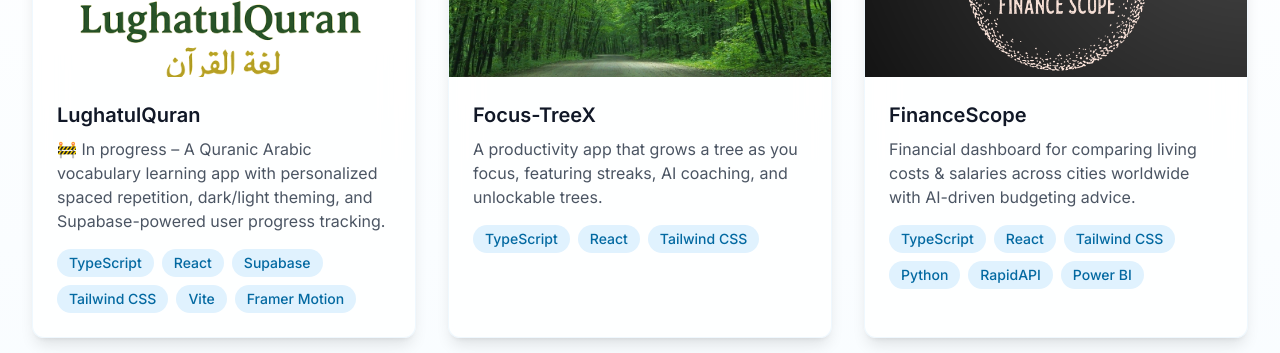
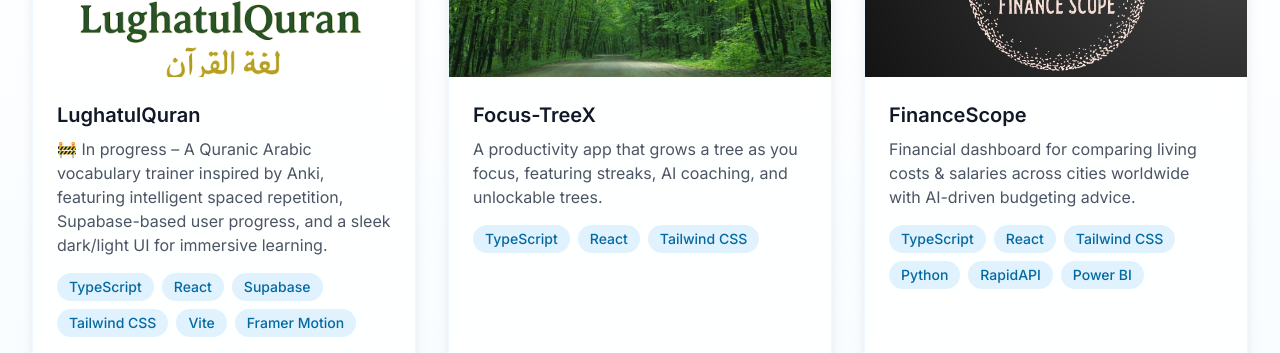
Before and after one commit to hamzaelmi068/HzProject2, a React (Vite) app in the folder project/: page / in a window 1280 px wide. Shown: the part 2520-2873 px from the top of the page. Built offline with nearby package versions, Linux system fonts and the light colour scheme.

Commit message:
Update Projects.tsx

```diff
--- a/project/src/components/Projects.tsx
+++ b/project/src/components/Projects.tsx
@@ -10,7 +10,7 @@ const Projects = () => {
     image: "/lughatulquran-placeholder.png", // Update when you have your logo
     github: "https://github.com/hamzaelmi068/lughatul-quran",
     live: "https://lughatul-quran.vercel.app",
-    description: "🚧 In progress – A Quranic Arabic vocabulary learning app with personalized spaced repetition, dark/light theming, and Supabase-powered user progress tracking.",
+description: "🚧 In progress – A Quranic Arabic vocabulary trainer inspired by Anki, featuring intelligent spaced repetition, Supabase-based user progress, and a sleek dark/light UI for immersive learning.",
 
   },
   {
```
